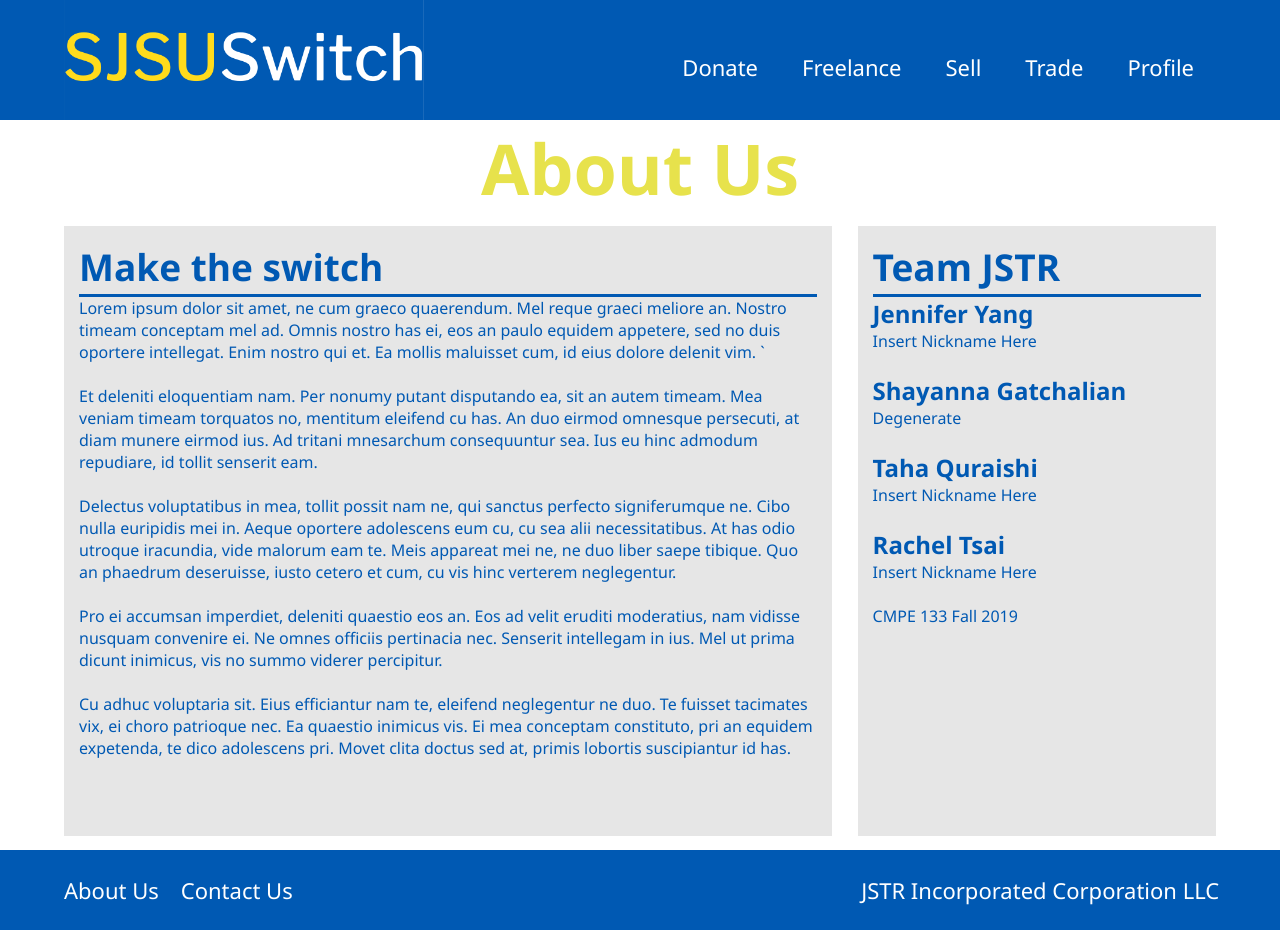
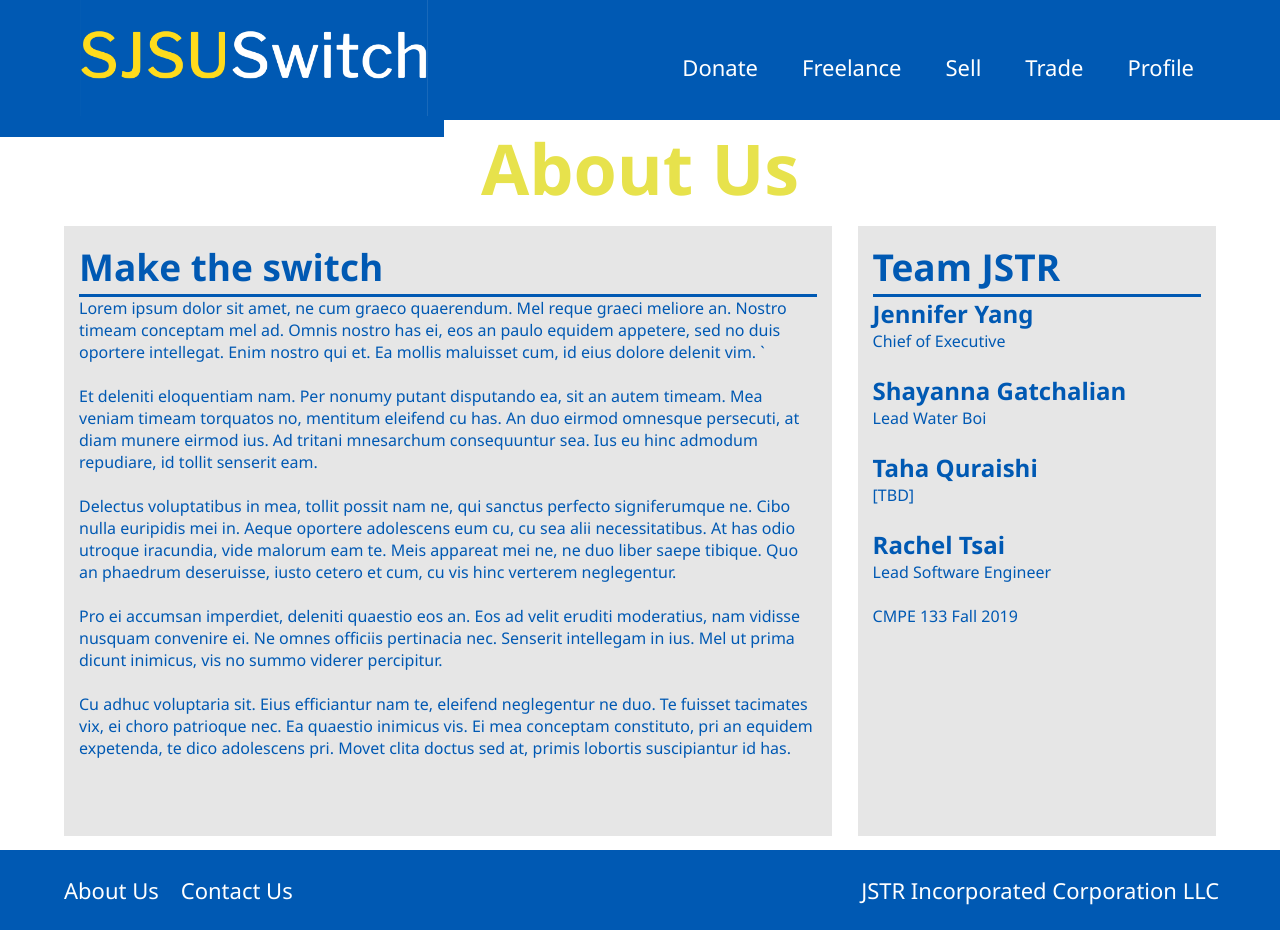
Before and after one commit to jennifury/switch, a Python web app: template templates/about_us.html in a window 1280 px wide. Run offline with Jinja, Linux system fonts and the light colour scheme; the template is opened without the code that fills it, so the values that code supplies are empty.

Commit message:
Update about_us.html

```diff
--- a/templates/about_us.html
+++ b/templates/about_us.html
@@ -5,23 +5,23 @@
 
 <title>About Us</title>
 
-<link href="css/index.css" type="text/css" rel="stylesheet"/>
-<link rel="shortcut icon" href="img/switchfavicon.png" type="image/x-icon">
-<link rel="icon" href="img/switchfavicon.png" type="image/x-icon">
+<link href="/static/css/index.css" rel="stylesheet"/>
+<link rel="shortcut icon" href="/static/img/switchfavicon.png" type="image/x-icon">
+<link rel="icon" href="/static/img/switchfavicon.png" type="image/x-icon">
 
 </head>
 
 <body>
 
 	<nav>
-		<img class="logo" src="img/SJSUSwitch.png" alt="SJSU Switch" height="120px">
+		<a href="/" class="logo"><img class="logo" src="/static/img/SJSUSwitch.png" alt="SJSU Switch" height="116px"></a>
 
 		<ul>
-			<li><a href="donate.html" target="_blank">Donate</a></li>
-			<li><a href="freelance.html" target="_blank">Freelance</a></li>
-			<li><a href="selling.html" target="_blank">Sell</a></li>
-			<li><a href="trading.html" target="_blank">Trade</a></li>
-			<li><a href="wishlist.html" target="_blank">Profile</a></li>
+			<li><a href="/donate" >Donate</a></li>
+			<li><a href="/freelance" >Freelance</a></li>
+			<li><a href="/selling" >Sell</a></li>
+			<li><a href="/trade">Trade</a></li>
+			<li><a href="/wishlist">Profile</a></li>
 		</ul>
 
 	</nav>
@@ -61,16 +61,16 @@
 		<div id="theteam">
 			<h1 class="h1">Team JSTR</h1>
 		<h2 class="heading">Jennifer Yang</h2>
-			<p class="theteam">Insert Nickname Here</p>
+			<p class="theteam">Chief of Executive</p>
 			<br>
 		<h2 class="heading">Shayanna Gatchalian</h2>
-			<p class="theteam">Degenerate</p>
+			<p class="theteam">Lead Water Boi</p>
 			<br>
 		<h2 class="heading">Taha Quraishi</h2>
-			<p class="theteam">Insert Nickname Here</p>
+			<p class="theteam">[TBD]</p>
 			<br>
 		<h2 class="heading">Rachel Tsai</h2>
-			<p class="theteam">Insert Nickname Here</p>
+			<p class="theteam">Lead Software Engineer</p>
 			<br>
 			<p class="theteam">CMPE 133 Fall 2019</p>
 		</div>
@@ -78,12 +78,11 @@
 
 	<footer>
 		<ul>
-			<li><a href="about_us.html" target="_blank">About Us</a></li>
-			<li><a href="contact_us.html" target="_blank">Contact Us</a></li>
+			<li><a href="/about_us"> About Us</a></li>
+			<li><a href="/contact_us">Contact Us</a></li>
 		</ul>
 		<p>JSTR Incorporated Corporation LLC</p>
 	</footer>
 
-<script src="index.js" type="text/javascript"></script>
 </body>
 </html>
```
